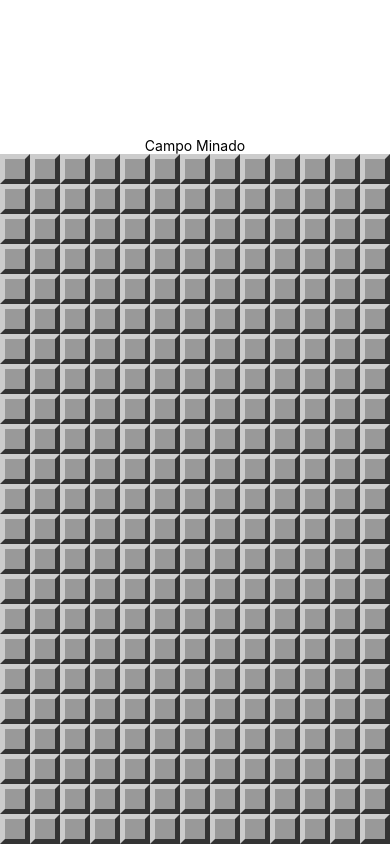
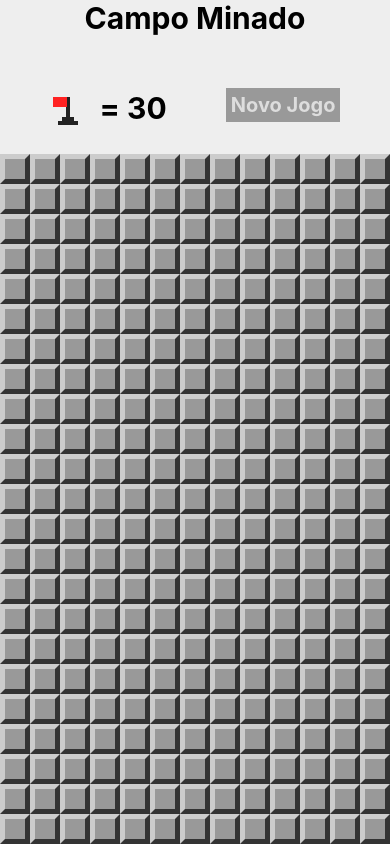
Before and after one commit to rsalcir/campoMinado-react-native, a React Native app: screen / in a window 390 px wide. Built offline with nearby package versions, Linux system fonts and the light colour scheme.

Commit message:
Adicionando modal para selecionar o nivel do jogo e ajustando o cabecalho

```diff
--- a/src/App.js
+++ b/src/App.js
@@ -7,8 +7,10 @@ import {
   Alert
 } from 'react-native';
 
-import parametros from './parametros'
-import CampoMinado from './components/CampoMinado'
+import parametros from './parametros';
+import CampoMinado from './components/CampoMinado';
+import Cabecalho from './components/Cabecalho';
+import SeletorDeNivel from './screens/SeletorDeNivel';
 import {
     criarTabuleiroComMinas,
     clonarTabuleiro,
@@ -16,8 +18,9 @@ import {
     temExplosao,
     ganhouOJogo,
     exibirMinas,
-    inverterABandeira
-} from './logicaDoJogo'
+    inverterABandeira,
+    bandeirasJaUtilizadas
+} from './logicaDoJogo';
 
 export default class App extends Component {
 
@@ -38,7 +41,8 @@ export default class App extends Component {
     return {
         tabuleiro: criarTabuleiroComMinas(linhas, colunas, this.obterQuantidadeDeMinas()),
         ganhou: false,
-        perdeu: false
+        perdeu: false,
+        exibeSeletorDeNivel: false
     }
   }
 
@@ -72,11 +76,29 @@ export default class App extends Component {
     this.setState({ tabuleiro, ganhou });
   }
 
+  calcularQuantidadeDeBandeirasQueFaltamParaMarcar = () => {
+    return this.obterQuantidadeDeMinas() - bandeirasJaUtilizadas(this.state.tabuleiro);
+  }
+
+  nivelSelecionado = nivel => {
+    parametros.nivelDeDificuldade = nivel;
+    this.setState(this.criarEstado());
+  }
+
   render(){
     return (
-      <>
         <View style={styles.container}>
-          <Text style={styles.texto}>Campo Minado</Text>
+            <Text style={styles.titulo}>Campo Minado</Text>
+            <SeletorDeNivel
+              visivel={this.state.exibeSeletorDeNivel}
+              selecionarNivel={this.nivelSelecionado}
+              fecharModal={() => this.setState({ exibeSeletorDeNivel: false })}
+            />
+            <Cabecalho
+              bandeirasQueFaltam = {this.calcularQuantidadeDeBandeirasQueFaltamParaMarcar()}
+              novoJogo={() => this.setState(this.criarEstado())}
+              exibirModal={() => this.setState({ exibeSeletorDeNivel: true })}
+            />
             <View style={styles.tabuleiro}>
               <CampoMinado
                 tabuleiro={this.state.tabuleiro}
@@ -85,7 +107,6 @@ export default class App extends Component {
               />
             </View>
         </View>
-      </>
     )
   }
 };
@@ -95,11 +116,14 @@ const styles = StyleSheet.create({
     flex: 1,
     justifyContent: 'flex-end',
   },
-  texto:{
-    textAlign: 'center'
-  },
   tabuleiro:{
     alignItems: 'center',
     backgroundColor: '#AAA'
+  },
+  titulo: {
+    backgroundColor: '#EEE',
+    textAlign: 'center',
+    fontSize: 30,
+    fontWeight: 'bold'
   }
 });
--- /dev/null
+++ b/src/components/Cabecalho.js
@@ -0,0 +1,59 @@
+import React from 'react';
+import {
+    View,
+    StyleSheet,
+    Text,
+    TouchableOpacity
+} from 'react-native';
+
+import Bandeira from './Bandeira';
+
+export default (props) => {
+    return (
+        <View style={styles.container}>
+            <View style={styles.containerDaBandeira}>
+                <TouchableOpacity style={styles.botaoDaBandeira} onPress={props.exibirModal}>
+                    <Bandeira maior/>
+                </TouchableOpacity>
+                <Text style={styles.bandeiras}>= {props.bandeirasQueFaltam}</Text>
+            </View>
+            <TouchableOpacity style={styles.botao} onPress={props.novoJogo}>
+                <Text style={styles.tituloDoBotao}>Novo Jogo</Text>
+            </TouchableOpacity>
+        </View>
+    );
+}
+
+const styles = StyleSheet.create({
+    container: {
+        flex:1,
+        flexDirection: 'row',
+        backgroundColor: '#EEE',
+        alignItems: 'center',
+        justifyContent: 'space-around',
+        paddingTop: 20,
+        paddingHorizontal: 20
+    },
+    containerDaBandeira: {
+        flexDirection: 'row'
+    },
+    botaoDaBandeira: {
+        marginTop: 10,
+        minWidth: 30
+    },
+    bandeiras: {
+        fontSize: 30,
+        fontWeight: 'bold',
+        paddingTop: 5,
+        marginLeft: 20
+    },
+    botao: {
+        backgroundColor: '#999',
+        padding: 5
+    },
+    tituloDoBotao: {
+        fontSize: 20,
+        color: '#DDD',
+        fontWeight: 'bold'
+    }
+});
--- a/src/logicaDoJogo.js
+++ b/src/logicaDoJogo.js
@@ -98,6 +98,8 @@ const inverterABandeira = (tabuleiro, linha, coluna) => {
     campo.marcadoComBandeira = !campo.marcadoComBandeira;
 }
 
+const bandeirasJaUtilizadas = tabuleiro => campos(tabuleiro).filter(campo => campo.marcadoComBandeira).length;
+
 export {
     criarTabuleiroComMinas,
     clonarTabuleiro,
@@ -105,5 +107,6 @@ export {
     temExplosao,
     ganhouOJogo,
     exibirMinas,
-    inverterABandeira
+    inverterABandeira,
+    bandeirasJaUtilizadas
 }
--- /dev/null
+++ b/src/screens/SeletorDeNivel.js
@@ -0,0 +1,72 @@
+import React from 'react';
+import {
+    View,
+    StyleSheet,
+    Text,
+    TouchableOpacity,
+    Modal
+} from 'react-native';
+
+export default (props) => {
+    return (
+        <Modal onRequestClose={props.cancelar}
+            visible={props.visivel}
+            animationType='slide'
+            transparent={true}>
+            <View style={styles.frame}>
+                <View style={styles.container}>
+                    <Text style={styles.titulo}>Selecione o nível</Text>
+                    <TouchableOpacity style={styles.botao, styles.facil} onPress={() => props.selecionarNivel(0.1)}>
+                        <Text style={styles.tituloDoBotao}>Fácil</Text>
+                    </TouchableOpacity>
+                    <TouchableOpacity style={styles.botao, styles.normal} onPress={() => props.selecionarNivel(0.2)}>
+                        <Text style={styles.tituloDoBotao}>Intermediario</Text>
+                    </TouchableOpacity>
+                    <TouchableOpacity style={styles.botao, styles.dificil} onPress={() => props.selecionarNivel(0.3)}>
+                        <Text style={styles.tituloDoBotao}>Dificil</Text>
+                    </TouchableOpacity>
+                </View>
+            </View>
+        </Modal>
+    );
+}
+
+const styles = StyleSheet.create({
+    frame: {
+        flex: 1,
+        alignItems: 'center',
+        justifyContent: 'center',
+        backgroundColor: 'rgba(0,0,0,0.6)'
+    },
+    container: {
+        backgroundColor: '#EEE',
+        alignItems: 'center',
+        justifyContent: 'center',
+        padding: 15
+    },
+    titulo: {
+        fontSize: 30,
+        fontWeight: 'bold'
+    },
+    botao: {
+        marginTop: 10,
+        padding: 5
+    },
+    tituloDoBotao: {
+        fontSize: 20,
+        color:'#EEE',
+        fontWeight: 'bold'
+    },
+    facil: {
+        backgroundColor: '#49b65d',
+        padding: 5
+    },
+    normal: {
+        backgroundColor: '#2765F7',
+        padding: 5
+    },
+    dificil: {
+        backgroundColor: '#F26337',
+        padding: 5
+    }
+});
```
Also changed, not shown: project-image.png (added), 1 other file (tests, documents, lock files or other folders). Lines whose indentation alone changed are shown as unchanged.
